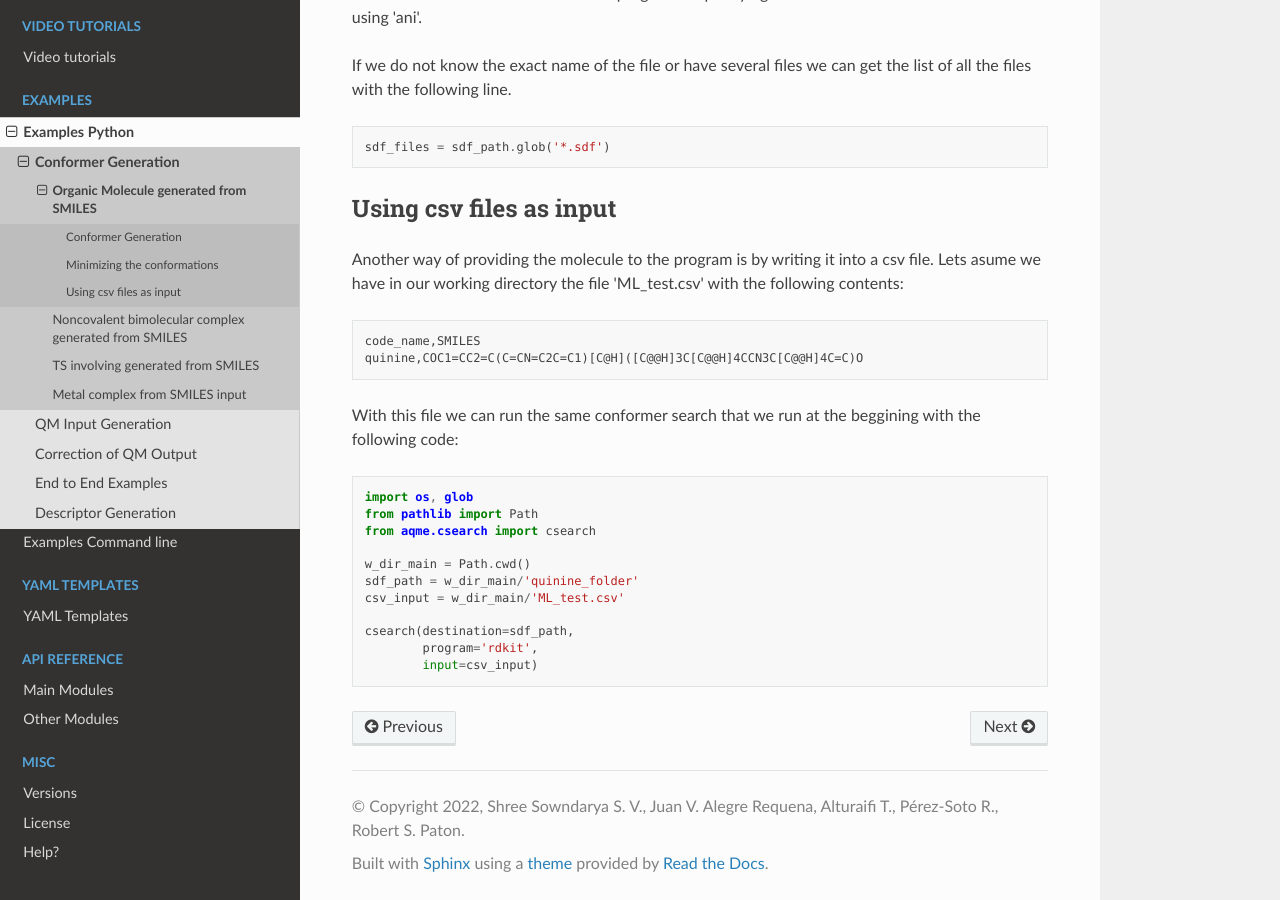
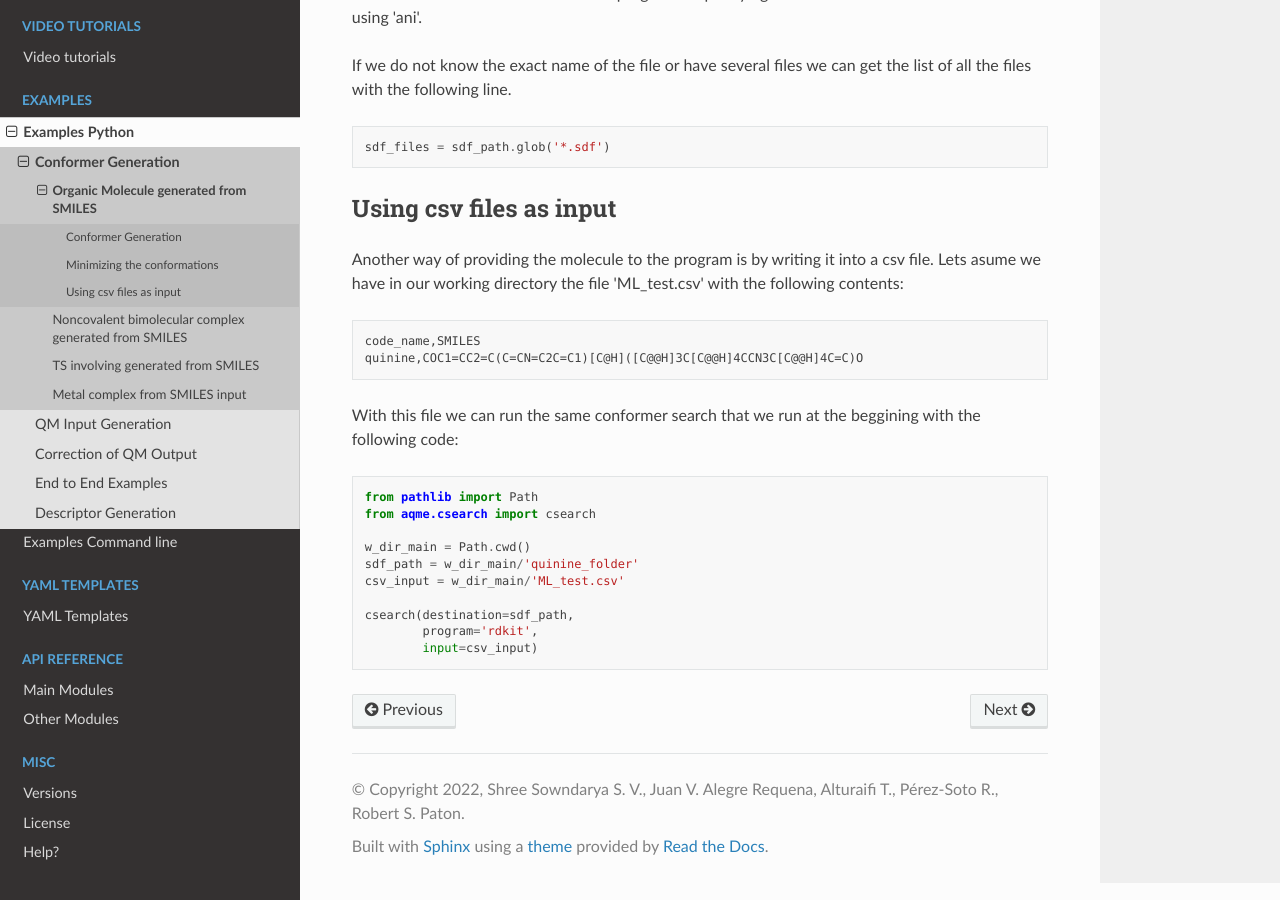
Before and after one commit to jvalegre/aqme, a Sphinx documentation site: the page built from docs/Examples/examples_python/conformer_search/organic_molecule.rst, in a window 1280 px wide and 900 px high, scrolled down 1998 px. Built offline with Sphinx 7.4.7 and the Read the Docs theme 2.0.0, drawn with Linux system fonts in a browser that asks for light colours.

Commit message:
Doc: Removed unused imports on the python example for organic molecule using a csv

```diff
--- a/docs/Examples/examples_python/conformer_search/organic_molecule.rst
+++ b/docs/Examples/examples_python/conformer_search/organic_molecule.rst
@@ -123,7 +123,6 @@ with the following code:
 
 .. code:: python
 
-    import os, glob
     from pathlib import Path
     from aqme.csearch import csearch
 
```
